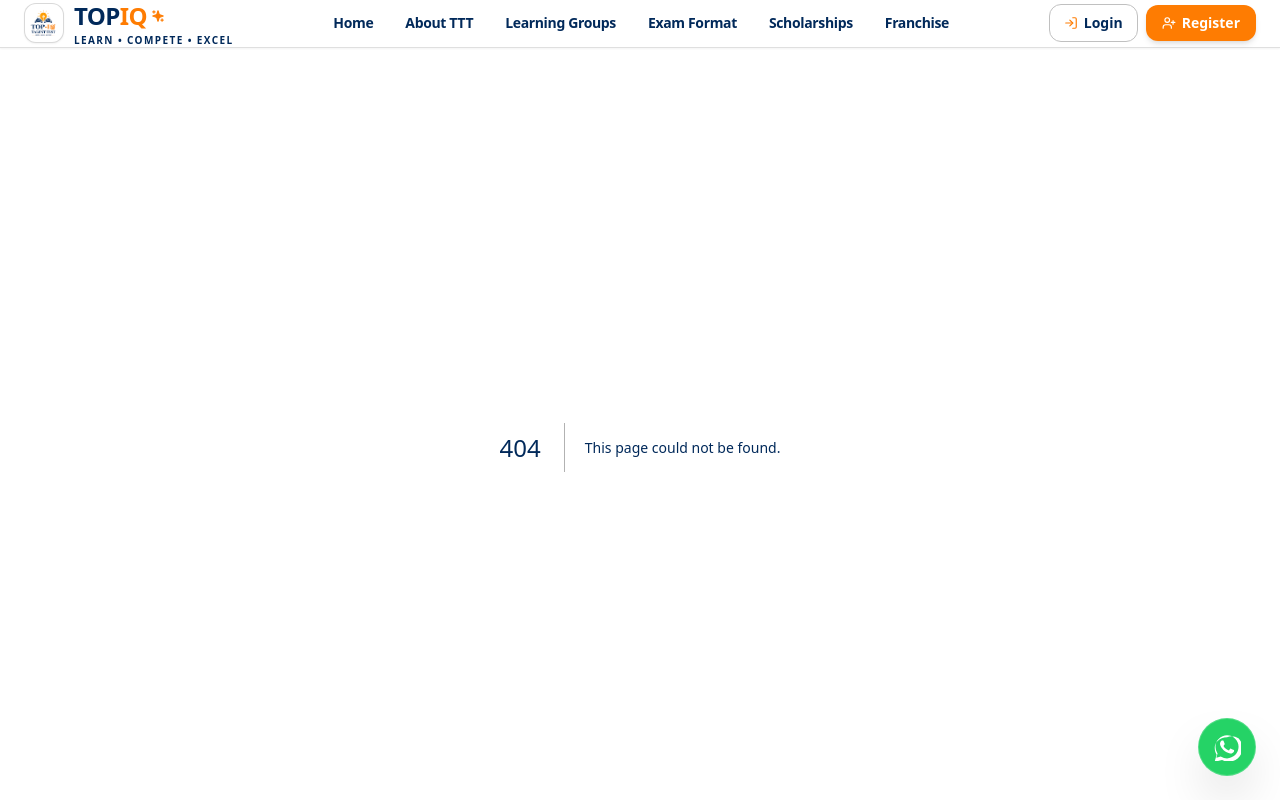
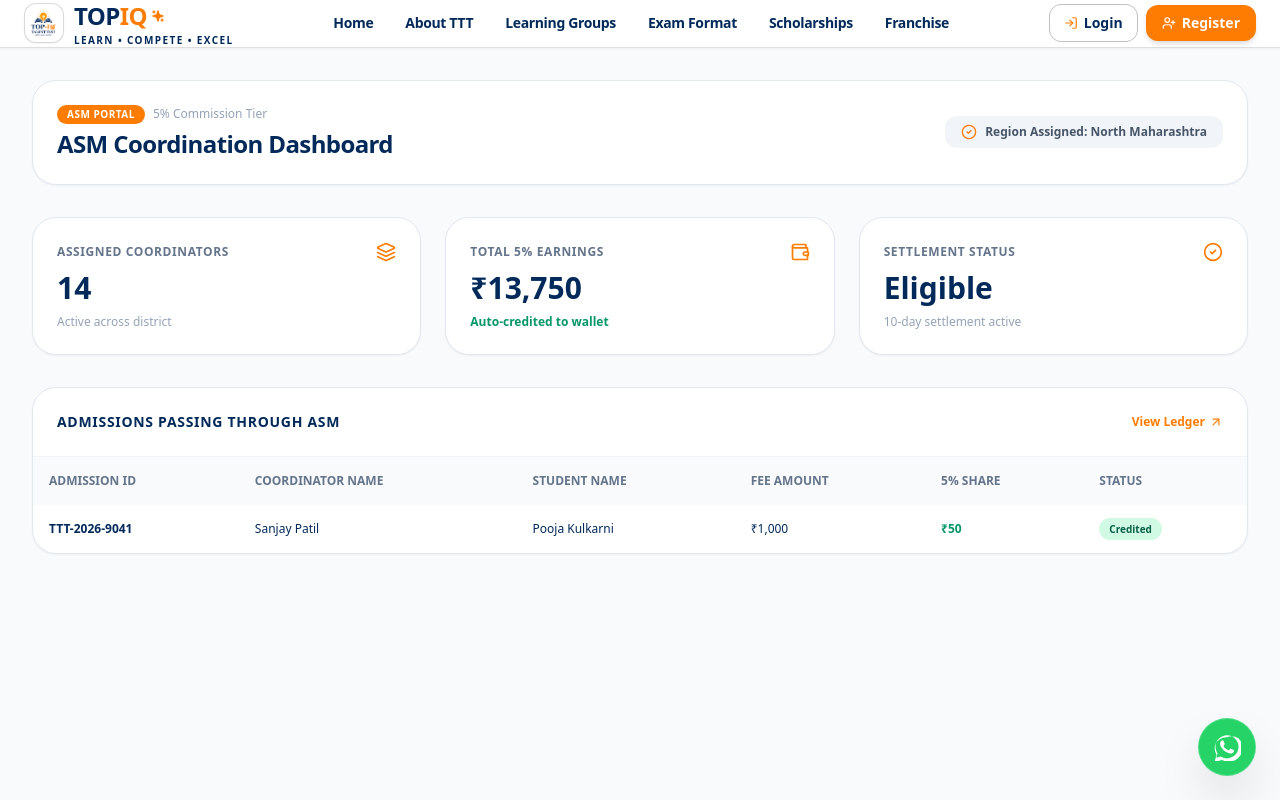
Before and after one commit to sachinwathore98/TopiqTalentTest, a Next.js app in the folder frontend/: page /asm/dashboard in a window 1280 px wide. Before the commit this address had no page. Shown: the top 800 px of the page. Built offline with nearby package versions, Linux system fonts and the light colour scheme.

Commit message:
Update Franchise Dashboard with professional styling and commission metrics

```diff
--- /dev/null
+++ b/frontend/app/asm/dashboard/page.js
@@ -0,0 +1,89 @@
+'use client';
+import React, { useState, useEffect } from 'react';
+import { Layers, Wallet, CheckCircle2, ArrowUpRight } from 'lucide-react';
+
+export default function AsmDashboard() {
+  return (
+    <div className="min-h-screen bg-slate-50 text-[#01295A] p-6 md:p-8 space-y-8">
+
+      {/* Header */}
+      <div className="flex flex-col md:flex-row justify-between items-start md:items-center gap-4 bg-white p-6 rounded-3xl border border-slate-200 shadow-sm">
+        <div>
+          <div className="flex items-center gap-2">
+            <span className="bg-[#FE7C02] text-white text-[10px] font-black px-2.5 py-0.5 rounded-full uppercase tracking-wider">ASM Portal</span>
+            <span className="text-xs text-slate-400 font-medium">5% Commission Tier</span>
+          </div>
+          <h1 className="text-2xl font-black mt-1 tracking-tight">ASM Coordination Dashboard</h1>
+        </div>
+        <div className="flex items-center gap-2 text-xs font-bold text-slate-600 bg-slate-100 px-4 py-2 rounded-xl">
+          <CheckCircle2 className="w-4 h-4 text-[#FE7C02]" /> Region Assigned: North Maharashtra
+        </div>
+      </div>
+
+      {/* Stats Overview */}
+      <div className="grid grid-cols-1 md:grid-cols-3 gap-6">
+        <div className="bg-white p-6 rounded-3xl border border-slate-200 shadow-sm space-y-2">
+          <div className="flex items-center justify-between text-slate-500">
+            <span className="text-xs font-black uppercase tracking-wider">Assigned Coordinators</span>
+            <Layers className="w-5 h-5 text-[#FE7C02]" />
+          </div>
+          <div className="text-3xl font-black">14</div>
+          <p className="text-xs text-slate-400 font-medium">Active across district</p>
+        </div>
+
+        <div className="bg-white p-6 rounded-3xl border border-slate-200 shadow-sm space-y-2">
+          <div className="flex items-center justify-between text-slate-500">
+            <span className="text-xs font-black uppercase tracking-wider">Total 5% Earnings</span>
+            <Wallet className="w-5 h-5 text-[#FE7C02]" />
+          </div>
+          <div className="text-3xl font-black">₹13,750</div>
+          <p className="text-xs text-emerald-600 font-bold">Auto-credited to wallet</p>
+        </div>
+
+        <div className="bg-white p-6 rounded-3xl border border-slate-200 shadow-sm space-y-2">
+          <div className="flex items-center justify-between text-slate-500">
+            <span className="text-xs font-black uppercase tracking-wider">Settlement Status</span>
+            <CheckCircle2 className="w-5 h-5 text-[#FE7C02]" />
+          </div>
+          <div className="text-3xl font-black">Eligible</div>
+          <p className="text-xs text-slate-400 font-medium">10-day settlement active</p>
+        </div>
+      </div>
+
+      {/* Admissions passing through ASM */}
+      <div className="bg-white rounded-3xl border border-slate-200 shadow-sm overflow-hidden">
+        <div className="p-6 border-b border-slate-100 flex items-center justify-between">
+          <h3 className="text-sm font-black uppercase tracking-wider text-[#01295A]">Admissions Passing Through ASM</h3>
+          <button className="text-xs font-bold text-[#FE7C02] hover:underline flex items-center gap-1">
+            View Ledger <ArrowUpRight className="w-3.5 h-3.5" />
+          </button>
+        </div>
+        <div className="overflow-x-auto">
+          <table className="w-full text-left text-xs">
+            <thead className="bg-slate-50 text-slate-500 uppercase font-black">
+              <tr>
+                <th className="p-4">Admission ID</th>
+                <th className="p-4">Coordinator Name</th>
+                <th className="p-4">Student Name</th>
+                <th className="p-4">Fee Amount</th>
+                <th className="p-4">5% Share</th>
+                <th className="p-4">Status</th>
+              </tr>
+            </thead>
+            <tbody className="divide-y divide-slate-100 font-medium">
+              <tr>
+                <td className="p-4 font-bold">TTT-2026-9041</td>
+                <td className="p-4">Sanjay Patil</td>
+                <td className="p-4">Pooja Kulkarni</td>
+                <td className="p-4">₹1,000</td>
+                <td className="p-4 text-emerald-600 font-bold">₹50</td>
+                <td className="p-4"><span className="bg-emerald-100 text-emerald-800 px-2.5 py-1 rounded-full font-bold text-[10px]">Credited</span></td>
+              </tr>
+            </tbody>
+          </table>
+        </div>
+      </div>
+
+    </div>
+  );
+}
--- a/frontend/app/franchise/dashboard/page.js
+++ b/frontend/app/franchise/dashboard/page.js
@@ -2,6 +2,7 @@
 
 import React, { useState, useEffect } from 'react';
 import { useRouter } from 'next/navigation';
+import { Building2, Users, Wallet, ShieldCheck, ArrowUpRight, Layers } from 'lucide-react';
 
 export default function FranchiseDashboard() {
   const router = useRouter();
@@ -90,44 +91,79 @@
   };
 
   return (
-    <div className="min-h-screen bg-gray-50 py-8 px-4 sm:px-6 lg:px-8">
-      <div className="max-w-6xl mx-auto">
+    <div className="min-h-screen bg-slate-50 text-[#01295A] py-8 px-4 sm:px-6 lg:px-8">
+      <div className="max-w-7xl mx-auto space-y-6">
+
         {/* Header */}
-        <div className="flex justify-between items-center bg-white p-6 rounded-xl shadow-sm border border-gray-100 mb-6">
+        <div className="flex justify-between items-center bg-white p-6 rounded-3xl shadow-sm border border-slate-200">
           <div>
-            <h1 className="text-xl font-bold text-[#01295A]">Franchise & Agent Operations Dashboard</h1>
-            <p className="text-xs text-gray-500">Manage local student enrollments, 20% commission agent partners, and leaderboards</p>
+            <div className="flex items-center gap-2 mb-1">
+              <span className="bg-[#FE7C02] text-white text-[10px] font-black px-2.5 py-0.5 rounded-full uppercase tracking-wider">Franchise & Commission Portal</span>
+              <span className="text-xs text-slate-400 font-medium">15% Tier Active</span>
+            </div>
+            <h1 className="text-xl md:text-2xl font-black tracking-tight">Franchise & Agent Operations Dashboard</h1>
+            <p className="text-xs text-slate-500 font-medium mt-0.5">Manage local student enrollments, 15% franchise commissions, downstream coordinator performance, and wallet settlements[cite: 9].</p>
           </div>
           <button
             onClick={() => { localStorage.clear(); router.push('/login'); }}
-            className="text-xs px-3 py-2 bg-red-50 text-red-600 font-medium rounded-lg hover:bg-red-100 transition"
+            className="text-xs px-4 py-2.5 bg-red-50 text-red-600 font-bold rounded-xl hover:bg-red-100 transition cursor-pointer"
           >
             Logout
           </button>
         </div>
 
+        {/* Quick Stats Overview */}
+        <div className="grid grid-cols-1 md:grid-cols-3 gap-6">
+          <div className="bg-white p-6 rounded-3xl border border-slate-200 shadow-sm space-y-2">
+            <div className="flex items-center justify-between text-slate-500">
+              <span className="text-xs font-black uppercase tracking-wider">Downstream Admissions</span>
+              <Users className="w-5 h-5 text-[#FE7C02]" />
+            </div>
+            <div className="text-3xl font-black">248</div>
+            <p className="text-xs text-emerald-600 font-bold flex items-center gap-1">+12% from last month</p>
+          </div>
+
+          <div className="bg-white p-6 rounded-3xl border border-slate-200 shadow-sm space-y-2">
+            <div className="flex items-center justify-between text-slate-500">
+              <span className="text-xs font-black uppercase tracking-wider">Total 15% Franchise Earnings</span>
+              <Wallet className="w-5 h-5 text-[#FE7C02]" />
+            </div>
+            <div className="text-3xl font-black">₹41,250</div>
+            <p className="text-xs text-slate-400 font-medium">Auto-credited upon payment success</p>
+          </div>
+
+          <div className="bg-white p-6 rounded-3xl border border-slate-200 shadow-sm space-y-2">
+            <div className="flex items-center justify-between text-slate-500">
+              <span className="text-xs font-black uppercase tracking-wider">10-Day Wallet Settlement</span>
+              <Building2 className="w-5 h-5 text-[#FE7C02]" />
+            </div>
+            <div className="text-3xl font-black">₹12,400</div>
+            <p className="text-xs text-[#FE7C02] font-bold">Processing for next payout</p>
+          </div>
+        </div>
+
         {/* Navigation Tabs */}
-        <div className="flex space-x-4 mb-6">
+        <div className="flex flex-wrap gap-3">
           <button
             onClick={() => setActiveTab('leaderboard')}
-            className={`px-4 py-2 text-sm font-medium rounded-lg transition ${
-              activeTab === 'leaderboard' ? 'bg-[#01295A] text-white shadow' : 'bg-white text-gray-700 border border-gray-200 hover:bg-gray-50'
+            className={`px-5 py-2.5 text-xs font-black uppercase tracking-wider rounded-xl transition cursor-pointer shadow-sm ${
+              activeTab === 'leaderboard' ? 'bg-[#01295A] text-white shadow-md' : 'bg-white text-slate-700 border border-slate-200 hover:bg-slate-50'
             }`}
           >
             Rankings & Leaderboard
           </button>
           <button
             onClick={() => setActiveTab('agents')}
-            className={`px-4 py-2 text-sm font-medium rounded-lg transition ${
-              activeTab === 'agents' ? 'bg-[#01295A] text-white shadow' : 'bg-white text-gray-700 border border-gray-200 hover:bg-gray-50'
+            className={`px-5 py-2.5 text-xs font-black uppercase tracking-wider rounded-xl transition cursor-pointer shadow-sm ${
+              activeTab === 'agents' ? 'bg-[#01295A] text-white shadow-md' : 'bg-white text-slate-700 border border-slate-200 hover:bg-slate-50'
             }`}
           >
             Agent Partners (20% Incentive)
           </button>
           <button
             onClick={() => setActiveTab('admissions')}
-            className={`px-4 py-2 text-sm font-medium rounded-lg transition ${
-              activeTab === 'admissions' ? 'bg-[#01295A] text-white shadow' : 'bg-white text-gray-700 border border-gray-200 hover:bg-gray-50'
+            className={`px-5 py-2.5 text-xs font-black uppercase tracking-wider rounded-xl transition cursor-pointer shadow-sm ${
+              activeTab === 'admissions' ? 'bg-[#01295A] text-white shadow-md' : 'bg-white text-slate-700 border border-slate-200 hover:bg-slate-50'
             }`}
           >
             Offline Student Admissions
@@ -136,15 +172,15 @@
 
         {/* Tab Content: Leaderboard */}
         {activeTab === 'leaderboard' && (
-          <div className="bg-white rounded-xl shadow-sm border border-gray-100 p-6 sm:p-8">
-            <div className="flex flex-col sm:flex-row justify-between items-center mb-6 gap-4">
-              <h2 className="text-base font-bold text-[#01295A]">Performance Leaderboard</h2>
+          <div className="bg-white rounded-3xl shadow-sm border border-slate-200 p-6 sm:p-8 space-y-6">
+            <div className="flex flex-col sm:flex-row justify-between items-center gap-4">
+              <h2 className="text-base font-black text-[#01295A] uppercase tracking-wider">Performance Leaderboard</h2>
               <div className="flex items-center space-x-2">
-                <span className="text-xs font-semibold text-gray-500 uppercase">Scope:</span>
+                <span className="text-xs font-black uppercase text-slate-500 tracking-wider">Scope:</span>
                 <select
                   value={scope}
                   onChange={(e) => setScope(e.target.value)}
-                  className="px-3 py-2 rounded-lg border border-gray-300 text-sm bg-white focus:outline-none focus:ring-1 focus:ring-[#01295A]"
+                  className="px-4 py-2 rounded-xl border border-slate-300 text-xs font-bold bg-slate-50 focus:outline-none focus:border-[#FE7C02] cursor-pointer text-[#01295A]"
                 >
                   <option value="franchise">Franchise-wise</option>
                   <option value="city">City-wise</option>
@@ -155,13 +191,13 @@
             </div>
 
             {loading ? (
-              <p className="text-sm text-gray-500 text-center py-6">Loading leaderboard...</p>
+              <p className="text-xs font-bold text-slate-500 text-center py-10">Loading leaderboard...</p>
             ) : leaderboard.length === 0 ? (
-              <p className="text-sm text-gray-500 text-center py-6">No ranking records found for this scope yet.</p>
+              <p className="text-xs font-bold text-slate-500 text-center py-10">No ranking records found for this scope yet.</p>
             ) : (
               <div className="overflow-x-auto">
-                <table className="w-full text-left text-sm text-gray-700">
-                  <thead className="bg-gray-50 text-xs uppercase text-gray-500 border-b">
+                <table className="w-full text-left text-xs text-slate-700">
+                  <thead className="bg-slate-50 uppercase text-slate-500 font-black border-b border-slate-200">
                     <tr>
                       <th className="py-3 px-4">Rank</th>
                       <th className="py-3 px-4">Student Name</th>
@@ -170,14 +206,14 @@
                       <th className="py-3 px-4">Correct / Wrong</th>
                     </tr>
                   </thead>
-                  <tbody>
+                  <tbody className="divide-y divide-slate-100 font-medium">
                     {leaderboard.map((item, idx) => (
-                      <tr key={idx} className="border-b hover:bg-gray-50">
-                        <td className="py-3 px-4 font-bold text-[#01295A]">#{item.rank || idx + 1}</td>
-                        <td className="py-3 px-4 font-medium">{item.student?.name || item.name}</td>
-                        <td className="py-3 px-4 font-bold text-green-600">{item.score} Marks</td>
-                        <td className="py-3 px-4">{item.accuracy ? `${item.accuracy}%` : 'N/A'}</td>
-                        <td className="py-3 px-4 text-gray-500">{item.correctCount !== undefined ? `${item.correctCount} / ${item.wrongCount}` : 'Detailed view'}</td>
+                      <tr key={idx} className="hover:bg-slate-50 transition">
+                        <td className="py-3.5 px-4 font-black text-[#01295A]">#{item.rank || idx + 1}</td>
+                        <td className="py-3.5 px-4 font-bold text-[#01295A]">{item.student?.name || item.name}</td>
+                        <td className="py-3.5 px-4 font-black text-emerald-600">{item.score} Marks</td>
+                        <td className="py-3.5 px-4 font-bold">{item.accuracy ? `${item.accuracy}%` : 'N/A'}</td>
+                        <td className="py-3.5 px-4 text-slate-500 font-bold">{item.correctCount !== undefined ? `${item.correctCount} / ${item.wrongCount}` : 'Detailed view'}</td>
                       </tr>
                     ))}
                   </tbody>
@@ -187,18 +223,20 @@
           </div>
         )}
 
-        {/* Tab Content: Agent Partners (20% Incentive) */}
+        {/* Tab Content: Agent Partners */}
         {activeTab === 'agents' && (
-          <div className="bg-white rounded-xl shadow-sm border border-gray-100 p-6 sm:p-8">
-            <h2 className="text-base font-bold text-[#01295A] mb-2">Enrolled Agent Partners & Employee Promoters</h2>
-            <p className="text-xs text-gray-500 mb-6">Track agent performance and calculate 20% commission payouts for successful regional registrations.</p>
+          <div className="bg-white rounded-3xl shadow-sm border border-slate-200 p-6 sm:p-8 space-y-6">
+            <div>
+              <h2 className="text-base font-black text-[#01295A] uppercase tracking-wider">Enrolled Agent Partners & Employee Promoters</h2>
+              <p className="text-xs text-slate-500 font-medium mt-1">Track agent performance and calculate commission payouts for successful regional registrations.</p>
+            </div>
 
             {agents.length === 0 ? (
-              <p className="text-sm text-gray-500 text-center py-6">No agents enrolled through the website yet.</p>
+              <p className="text-xs font-bold text-slate-500 text-center py-10">No agents enrolled through the website yet.</p>
             ) : (
               <div className="overflow-x-auto">
-                <table className="w-full text-left text-sm text-gray-700">
-                  <thead className="bg-gray-50 text-xs uppercase text-gray-500 border-b">
+                <table className="w-full text-left text-xs text-slate-700">
+                  <thead className="bg-slate-50 uppercase text-slate-500 font-black border-b border-slate-200">
                     <tr>
                       <th className="py-3 px-4">Agent Name</th>
                       <th className="py-3 px-4">Mobile / Email</th>
@@ -207,14 +245,14 @@
                       <th className="py-3 px-4">Incentive Commission</th>
                     </tr>
                   </thead>
-                  <tbody>
+                  <tbody className="divide-y divide-slate-100 font-medium">
                     {agents.map((ag, i) => (
-                      <tr key={i} className="border-b hover:bg-gray-50">
-                        <td className="py-3 px-4 font-bold text-[#01295A]">{ag.owner_name}</td>
-                        <td className="py-3 px-4">{ag.phone} <br/><span className="text-xs text-gray-400">{ag.email}</span></td>
-                        <td className="py-3 px-4">{ag.city}, {ag.district}</td>
-                        <td className="py-3 px-4"><span className="bg-indigo-50 text-indigo-700 px-2.5 py-1 rounded-full text-xs font-bold">{ag.agent_role_type || 'Agent'}</span></td>
-                        <td className="py-3 px-4 font-extrabold text-amber-600">20% Payout Active</td>
+                      <tr key={i} className="hover:bg-slate-50 transition">
+                        <td className="py-3.5 px-4 font-black text-[#01295A]">{ag.owner_name}</td>
+                        <td className="py-3.5 px-4 font-bold">{ag.phone} <br/><span className="text-[10px] text-slate-400 font-medium">{ag.email}</span></td>
+                        <td className="py-3.5 px-4 font-bold">{ag.city}, {ag.district}</td>
+                        <td className="py-3.5 px-4"><span className="bg-indigo-50 text-indigo-700 px-2.5 py-1 rounded-full text-[10px] font-black uppercase">{ag.agent_role_type || 'Agent'}</span></td>
+                        <td className="py-3.5 px-4 font-black text-[#FE7C02]">Active Commission Tier</td>
                       </tr>
                     ))}
                   </tbody>
@@ -226,59 +264,60 @@
 
         {/* Tab Content: Offline Admissions */}
         {activeTab === 'admissions' && (
-          <div className="bg-white rounded-xl shadow-sm border border-gray-100 p-6 sm:p-8 max-w-xl">
-            <h2 className="text-base font-bold text-[#01295A] mb-4">Enroll Local Student</h2>
-            <p className="text-xs text-gray-500 mb-6">Create secure portal credentials for offline student enrollments under your franchise.</p>
+          <div className="bg-white rounded-3xl shadow-sm border border-slate-200 p-6 sm:p-8 max-w-xl">
+            <h2 className="text-base font-black text-[#01295A] uppercase tracking-wider mb-2">Enroll Local Student</h2>
+            <p className="text-xs text-slate-500 font-medium mb-6">Create secure portal credentials for offline student enrollments under your franchise.</p>
 
-            {successMsg && <div className="mb-4 p-3 bg-green-50 text-green-700 text-sm rounded-lg border border-green-200">{successMsg}</div>}
-            {errorMsg && <div className="mb-4 p-3 bg-red-50 text-red-700 text-sm rounded-lg border border-red-200">{errorMsg}</div>}
+            {successMsg && <div className="mb-4 p-3 bg-emerald-50 text-emerald-800 text-xs font-bold rounded-xl border border-emerald-200">{successMsg}</div>}
+            {errorMsg && <div className="mb-4 p-3 bg-red-50 text-red-800 text-xs font-bold rounded-xl border border-red-200">{errorMsg}</div>}
 
             <form onSubmit={handleCreateStudent} className="space-y-4">
               <div>
-                <label className="block text-xs font-semibold uppercase text-gray-600 mb-1">Student Full Name</label>
+                <label className="block text-xs font-black uppercase text-[#01295A] tracking-wider mb-1.5">Student Full Name *</label>
                 <input
                   type="text"
                   required
                   value={studentForm.name}
                   onChange={(e) => setStudentForm({ ...studentForm, name: e.target.value })}
                   placeholder="Enter student name"
-                  className="w-full px-4 py-2.5 rounded-lg border border-gray-300 text-sm focus:ring-2 focus:ring-[#01295A] focus:outline-none"
+                  className="w-full bg-slate-50 border border-slate-200 rounded-xl px-4 py-3 text-xs text-[#01295A] focus:outline-none focus:border-[#FE7C02] transition font-medium"
                 />
               </div>
 
               <div>
-                <label className="block text-xs font-semibold uppercase text-gray-600 mb-1">Email Address</label>
+                <label className="block text-xs font-black uppercase text-[#01295A] tracking-wider mb-1.5">Email Address *</label>
                 <input
                   type="email"
                   required
                   value={studentForm.email}
                   onChange={(e) => setStudentForm({ ...studentForm, email: e.target.value })}
                   placeholder="Enter student email"
-                  className="w-full px-4 py-2.5 rounded-lg border border-gray-300 text-sm focus:ring-2 focus:ring-[#01295A] focus:outline-none"
+                  className="w-full bg-slate-50 border border-slate-200 rounded-xl px-4 py-3 text-xs text-[#01295A] focus:outline-none focus:border-[#FE7C02] transition font-medium"
                 />
               </div>
 
               <div>
-                <label className="block text-xs font-semibold uppercase text-gray-600 mb-1">Temporary Password</label>
+                <label className="block text-xs font-black uppercase text-[#01295A] tracking-wider mb-1.5">Temporary Password *</label>
                 <input
                   type="password"
                   required
                   value={studentForm.password}
                   onChange={(e) => setStudentForm({ ...studentForm, password: e.target.value })}
                   placeholder="Set initial password"
-                  className="w-full px-4 py-2.5 rounded-lg border border-gray-300 text-sm focus:ring-2 focus:ring-[#01295A] focus:outline-none"
+                  className="w-full bg-slate-50 border border-slate-200 rounded-xl px-4 py-3 text-xs text-[#01295A] focus:outline-none focus:border-[#FE7C02] transition font-medium"
                 />
               </div>
 
               <button
                 type="submit"
-                className="w-full py-3 bg-[#01295A] text-white text-sm font-medium rounded-lg hover:bg-blue-900 transition shadow-md mt-4"
+                className="w-full py-3.5 bg-[#FE7C02] hover:bg-[#e06d02] text-white text-xs font-black uppercase tracking-wider rounded-xl transition cursor-pointer shadow-lg mt-2"
               >
                 Enroll Student Account
               </button>
             </form>
           </div>
         )}
+
       </div>
     </div>
   );
```
